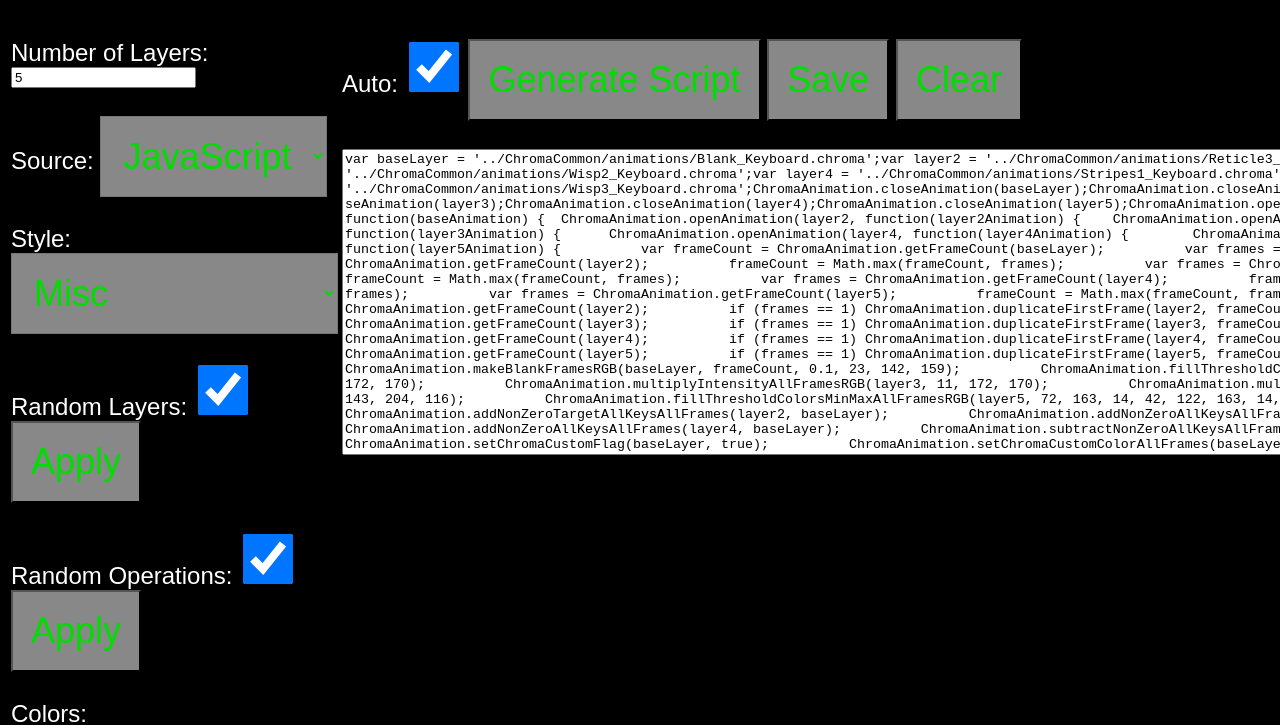
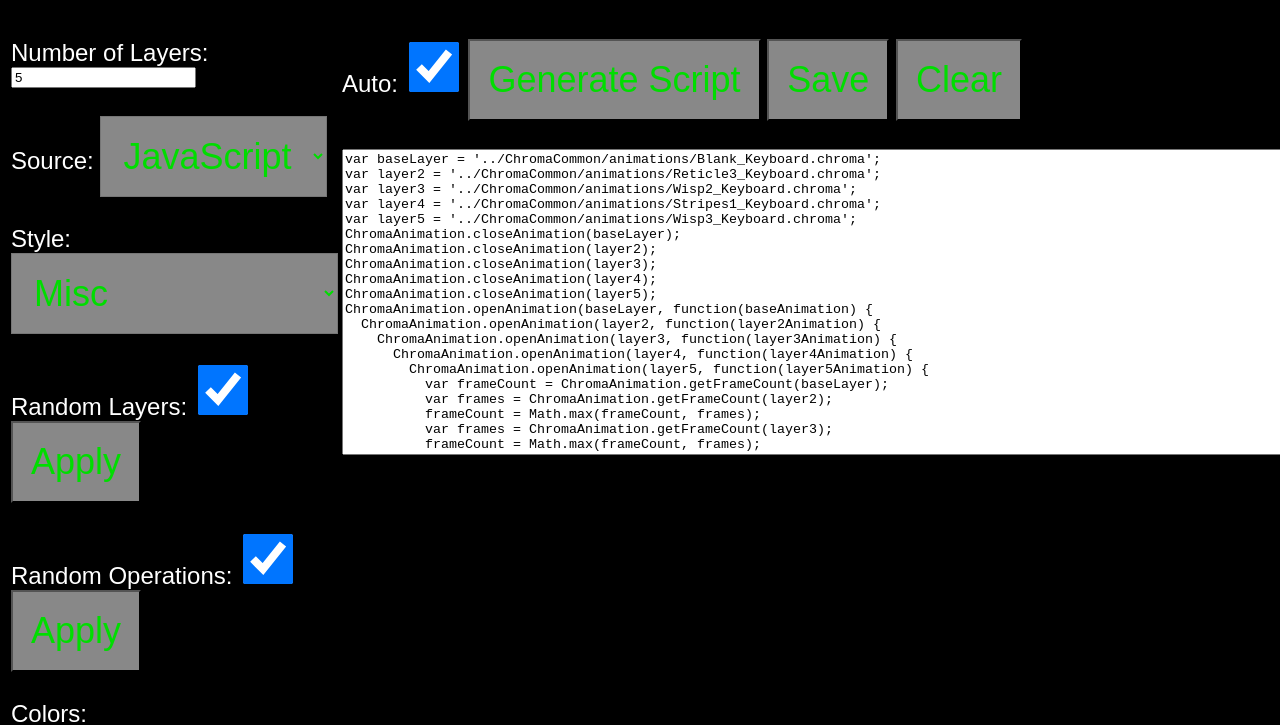
Before and after one commit to razerofficial/ChromaCommon, a website: page generate.html in a window 1280 px wide. Shown: the part 66-791 px from the top of the page. Drawn offline with Linux system fonts and the light colour scheme; no server answers.

Commit message:
Fixed newlines

```diff
--- a/generate.html
+++ b/generate.html
@@ -1,6 +1,12 @@
 <html>
 <head>
-<script src="ChromaSDKImpl.js"></script>
+<script>
+// START *** avoid caching
+var scriptSDK = document.createElement('script');
+scriptSDK.setAttribute('src','../ChromaCommon/ChromaSDKImpl.js?cache=' + Date.now() );
+document.head.appendChild(scriptSDK);
+// END *** avoid caching
+</script>
 <script>
 var onPageLoad = function () { }
 var onPageUnload = function () { }
@@ -449,7 +455,7 @@ setWaterColors = function() {
 }
 generateScript = function() {
   var text = "";
-  var newline = "\r\n";
+  var newline = "\n";
   var baseLayer = "";
   for (var layerId = 0; layerId < numberOfLayers; ++layerId) {
     if (layerId == 0) {
@@ -564,6 +570,11 @@ generateScript = function() {
     text += indent + "});" + newline;
   }
   outputScript.innerText = text;
+  var prev = outputScript.innerHTML;
+  do {
+    prev = outputScript.innerHTML;
+    outputScript.innerHTML = outputScript.innerHTML.replace('&lt;br&gt;', '\r\n');
+  } while (prev != outputScript.innerHTML);
 
   var button = document.getElementById("showEffect"+animationId);
   if (button != undefined) {
```
